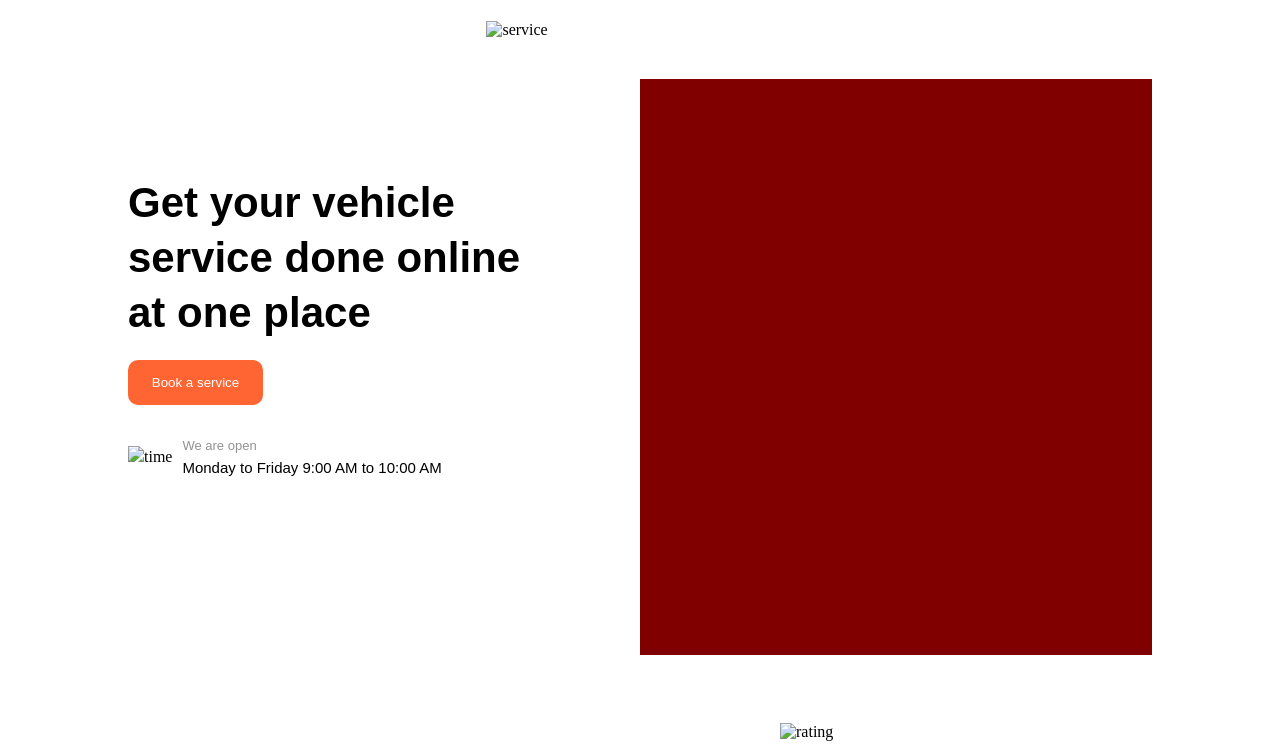
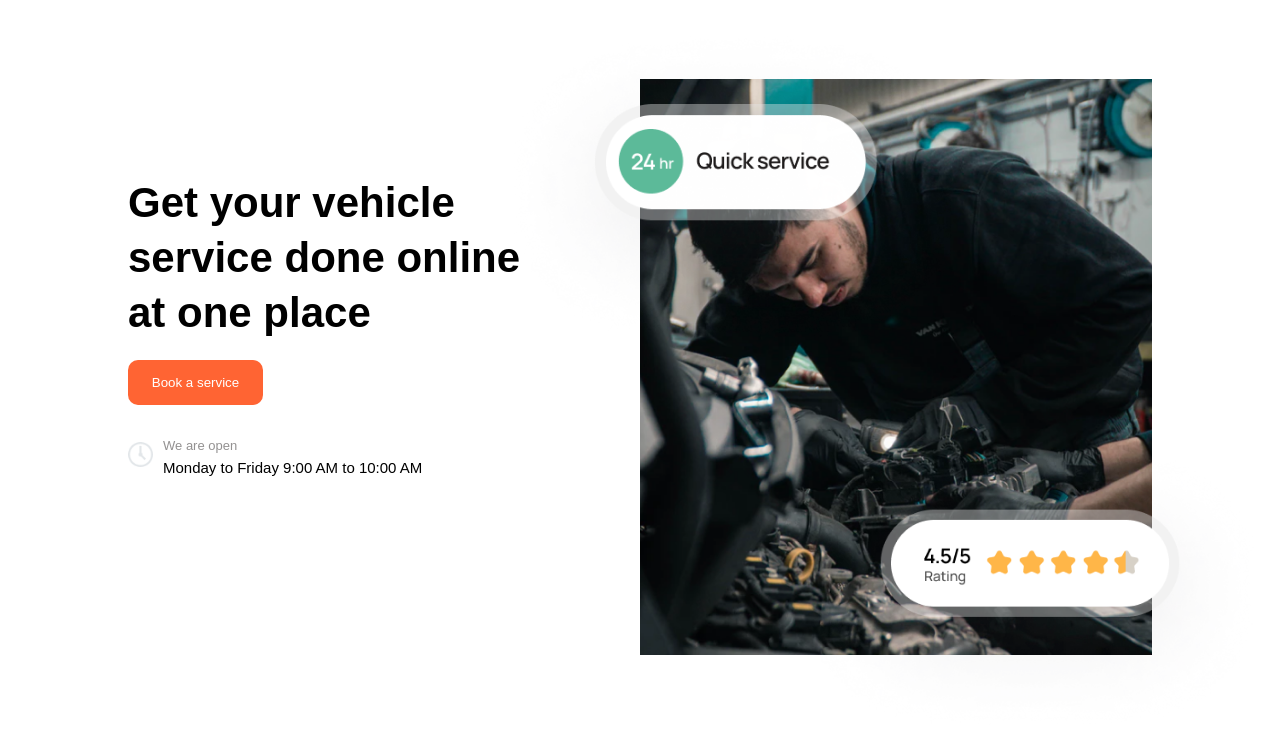
Before and after one commit to Uchechi23/Finsweet12, a plain HTML site: page index.html in a window 1280 px wide. Shown: the part 49-800 px from the top of the page. Drawn offline with Linux system fonts and the light colour scheme; the site is published under a folder, as on GitHub Pages, so addresses that start at the root find nothing.

Commit message:
made some changes to style.css, firstsection.html and index.html

```diff
--- a/css/style.css
+++ b/css/style.css
@@ -131,7 +131,7 @@ main .container .main-left .main-left-prt2 .second{
 main .container .main-right{
     width: 50%;
     height: 100%;
-    background-image: url("/images/Image.png");
+    background-image: url("../images/Image.png");
     background-position: center;
     background-repeat: no-repeat;
     background-size: cover;
--- a/index.html
+++ b/index.html
@@ -19,7 +19,7 @@
                 </ul>
                 <div class="right-nav">
                     <div class="right-nav-icon">
-                        <img src="images\Assistance Icon.png" alt="contact" width="25px">
+                        <img src="./images\Assistance Icon.png" alt="contact" width="25px">
                     </div>
                     <div class="right-nav-text">
                         <p>Road Assistance</p>
@@ -39,7 +39,7 @@
                 </div>
                 <div class="main-left-prt2">
                     <div class="main-left-icon">
-                        <img src="/images/Icon.png" alt="time" width="25px">
+                        <img src="./images/Icon.png" alt="time" width="25px">
                     </div>
                     <div class="left-icon-text">
                         <p class="first">We are open</p>
@@ -48,8 +48,8 @@
                 </div>
             </div>
             <div class="main-right">
-                <img src="/images/Rating.png" alt="rating" width="500px" class="rating">
-                <img src="/images/Service.png" alt="service" width="500px" class="services">
+                <img src="./images/Rating.png" alt="rating" width="500px" class="rating">
+                <img src="./images/Service.png" alt="service" width="500px" class="services">
             </div>
         </div>
     </main>
```
Also changed, not shown: firstsection.html (+4 -4 lines).
